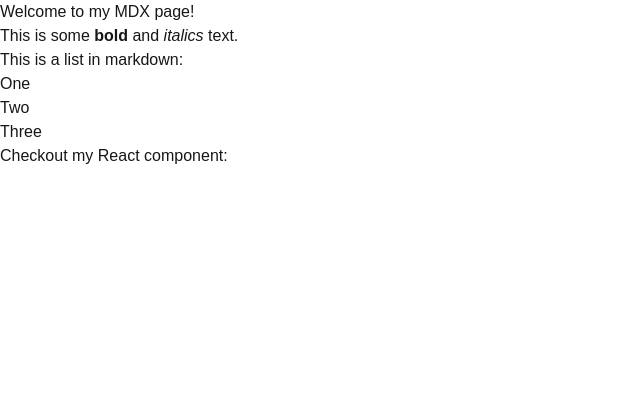
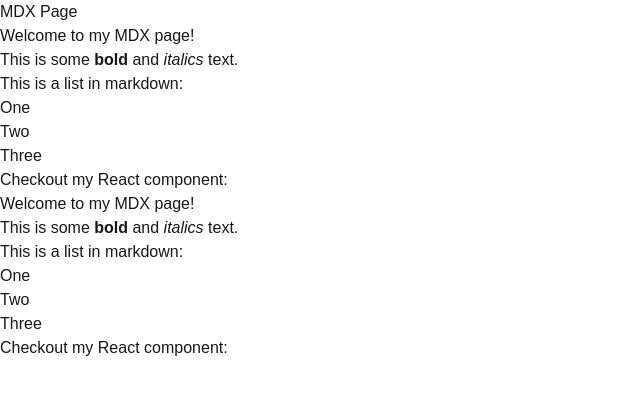
Before and after one commit to pyopyai/mdx-blog, a Next.js app: page /mdx-page in a window 1280 px wide. Shown: the top 394 px of the page, without its empty margins (0-640 px from the left). Built offline with nearby package versions, Linux system fonts and the light colour scheme.

Commit message:
mdx-components.tsxの誤字修正

```diff
--- a/app/mdx-page/page.tsx
+++ b/app/mdx-page/page.tsx
@@ -1,5 +1,12 @@
 import Welcome from '@/markdown/welcome.mdx'
 
 export default function Page() {
-  return <Welcome />
+  return (
+  <>
+    <h1>MDX Page</h1>
+    <Welcome />
+    <Welcome />
+  </>
+
+  );
 }
```
Also changed, not shown: mdx-components.tsx (renamed from mdx-componets.tsx).
